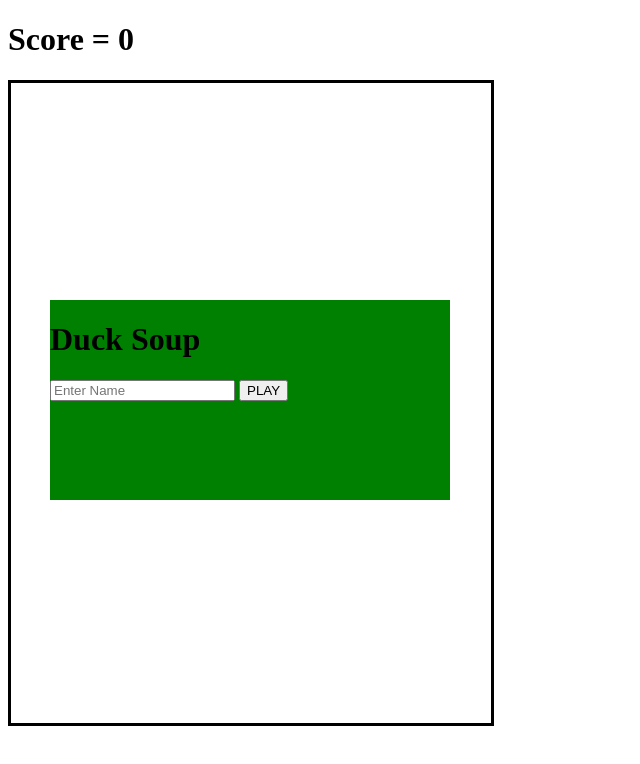
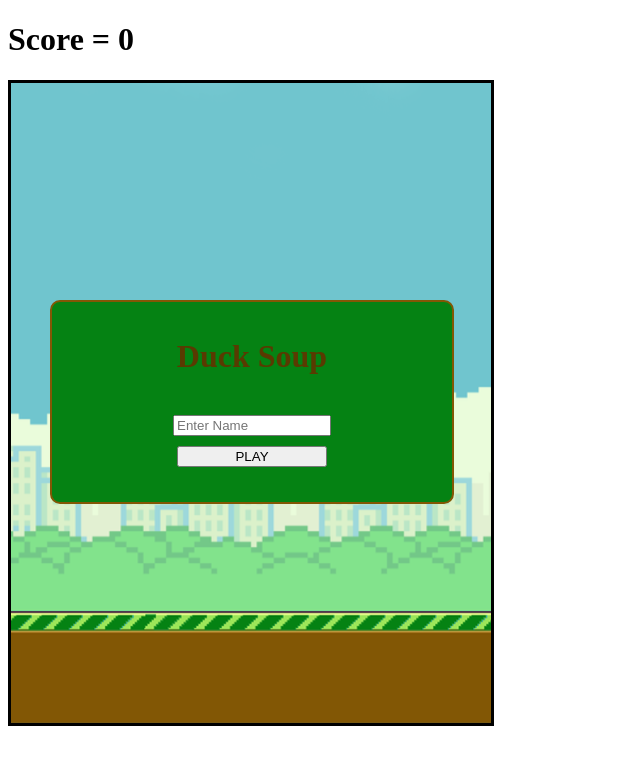
Before and after one commit to robbiegreiner/game-time, a website built with webpack: page index.html in a window 1280 px wide. Shown: the whole page, without its empty margins (0-640 px from the left). Built offline with nearby package versions, Linux system fonts and the light colour scheme.

Commit message:
welcome screen working.  Styling done.

```diff
--- a/index.html
+++ b/index.html
@@ -7,11 +7,12 @@
 </head>
 <body>
   <div class="welcome-screen">
-    <h1>Duck Soup</h1>
+    <h1 class="duck-soup-h1">Duck Soup</h1>
     <input type="text" name="" value="" placeholder="Enter Name"></input>
     <button type="button" class="play-button" name="button">PLAY</button>
   </div>
   <h1>Score = <span id="score-text">0</span></h1>
+  <img src="assets/flappy_static_bkg.png" alt="" height="640" width="480">
   <section>
     <canvas id="canvas" width="480" height="640"></canvas>
     <ul>
--- a/lib/style.css
+++ b/lib/style.css
@@ -12,6 +12,36 @@ section{
   left: 50px;
   height: 200px;
   width: 400px;
-  background-color: green;
+  background-color: #058213;
+  z-index: 1;
+  color: #593a01;
+  display: flex;
+  flex-direction: column;
+  align-items: center;
+  justify-content: center;
+  border-radius: 10px;
+  border: 2px solid #825705;
+}
+
+img{
+  position: absolute;
+  left: 11px;
+  top: 83px;
+  height: 600;
+  width: 480;
   z-index: 0;
 }
+
+input{
+  width: 150px;
+  margin-bottom: 10px;
+}
+
+button{
+  width: 150px;
+}
+
+.duck-soup-h1{
+  margin: 0;
+  margin-bottom: 40px;
+}
```
Also changed, not shown: assets/flappy_static_bkg.png (added), lib/index.js.
